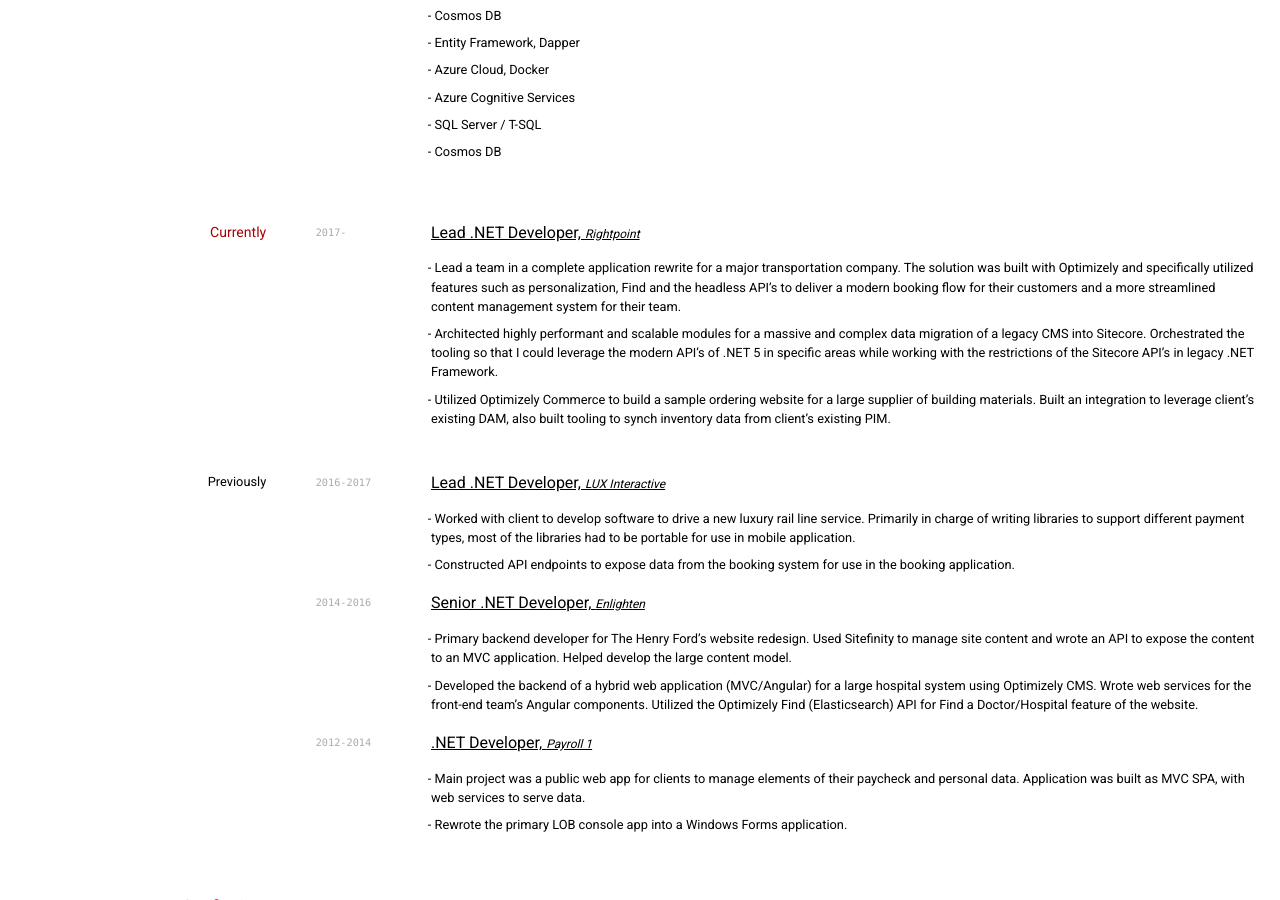
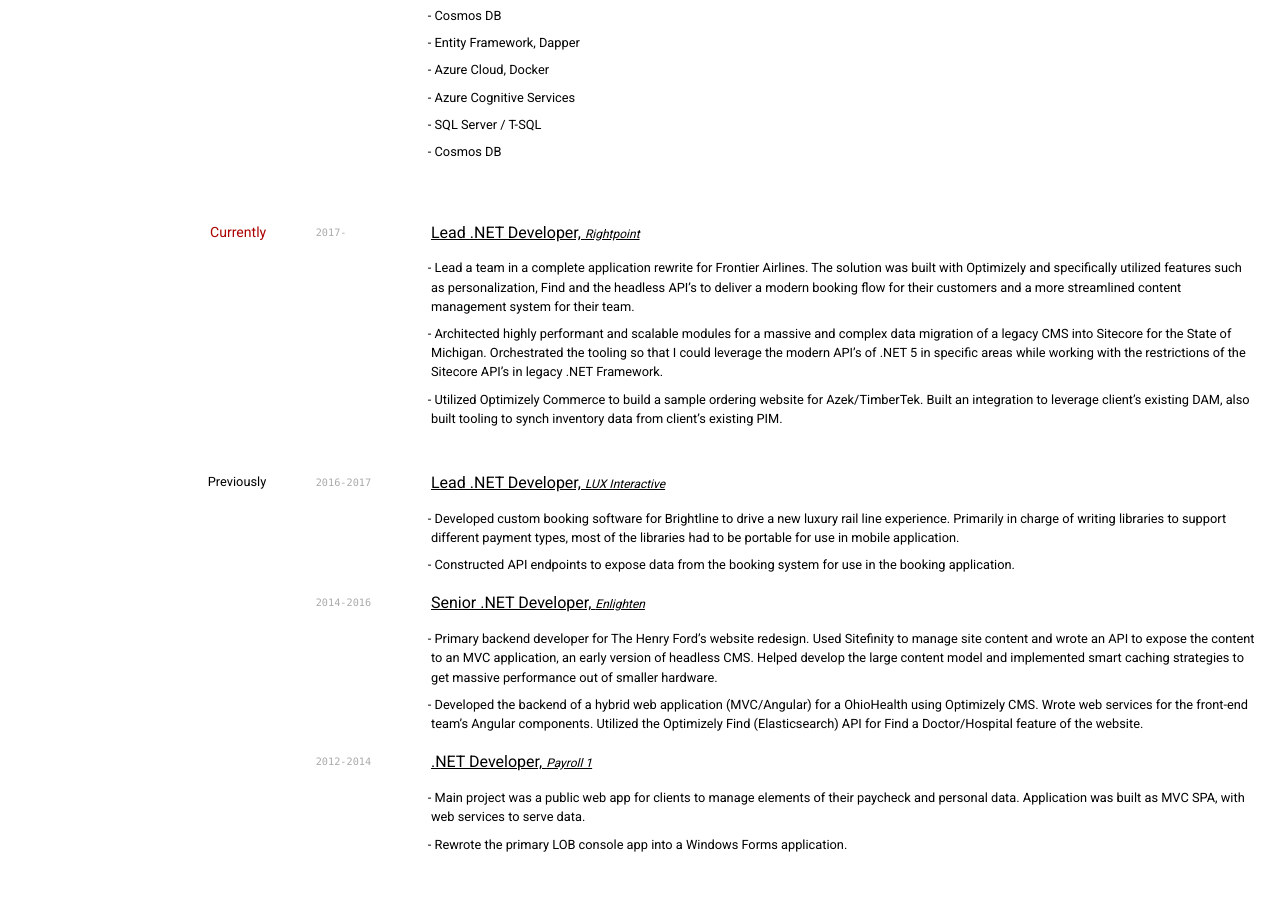
Before and after one commit to maccettura/maccettura.github.io, a Jekyll site: the page built from resume.md, in a window 1280 px wide and 900 px high, scrolled down 524 px. Built offline with Jekyll 4.4.1, drawn with Linux system fonts in a browser that asks for light colours.

Commit message:
Updating resume

```diff
--- a/resume.md
+++ b/resume.md
@@ -41,9 +41,9 @@
 `2017-`
 <span class="job-title">Lead .NET Developer, <em>Rightpoint</em></span>
 
-- Lead a team in a complete application rewrite for a major transportation company. The solution was built with Optimizely and specifically utilized features such as personalization, Find and the headless API’s to deliver a modern booking flow for their customers and a more streamlined content management system for their team.
-- Architected highly performant and scalable modules for a massive and complex data migration of a legacy CMS into Sitecore. Orchestrated the tooling so that I could leverage the modern API’s of .NET 5 in specific areas while working with the restrictions of the Sitecore API’s in legacy .NET Framework.
-- Utilized Optimizely Commerce to build a sample ordering website for a large supplier of building materials. Built an integration to leverage client’s existing DAM, also built tooling to synch inventory data from client’s existing PIM.
+- Lead a team in a complete application rewrite for Frontier Airlines. The solution was built with Optimizely and specifically utilized features such as personalization, Find and the headless API’s to deliver a modern booking flow for their customers and a more streamlined content management system for their team.
+- Architected highly performant and scalable modules for a massive and complex data migration of a legacy CMS into Sitecore for the State of Michigan. Orchestrated the tooling so that I could leverage the modern API’s of .NET 5 in specific areas while working with the restrictions of the Sitecore API’s in legacy .NET Framework.
+- Utilized Optimizely Commerce to build a sample ordering website for Azek/TimberTek. Built an integration to leverage client’s existing DAM, also built tooling to synch inventory data from client’s existing PIM.
 
 
 ### Previously
@@ -51,14 +51,14 @@
 `2016-2017`
 <span class="job-title">Lead .NET Developer, <em>LUX Interactive</em></span>
 
-- Worked with client to develop software to drive a new luxury rail line service. Primarily in charge of writing libraries to support different payment types, most of the libraries had to be portable for use in mobile application.
+- Developed custom booking software for Brightline to drive a new luxury rail line experience. Primarily in charge of writing libraries to support different payment types, most of the libraries had to be portable for use in mobile application.
 - Constructed API endpoints to expose data from the booking system for use in the booking application.
 
 `2014-2016`
 <span class="job-title">Senior .NET Developer, <em>Enlighten</em></span>
 
-- Primary backend developer for The Henry Ford’s website redesign. Used Sitefinity to manage site content and wrote an API to expose the content to an MVC application. Helped develop the large content model.
-- Developed the backend of a hybrid web application (MVC/Angular) for a large hospital system using Optimizely CMS. Wrote web services for the front-end team’s Angular components. Utilized the Optimizely Find (Elasticsearch) API for Find a Doctor/Hospital feature of the website.
+- Primary backend developer for The Henry Ford’s website redesign. Used Sitefinity to manage site content and wrote an API to expose the content to an MVC application, an early version of headless CMS. Helped develop the large content model and implemented smart caching strategies to get massive performance out of smaller hardware.
+- Developed the backend of a hybrid web application (MVC/Angular) for a OhioHealth using Optimizely CMS. Wrote web services for the front-end team’s Angular components. Utilized the Optimizely Find (Elasticsearch) API for Find a Doctor/Hospital feature of the website.
 
 `2012-2014`
 <span class="job-title">.NET Developer, <em>Payroll 1</em></span>
```
